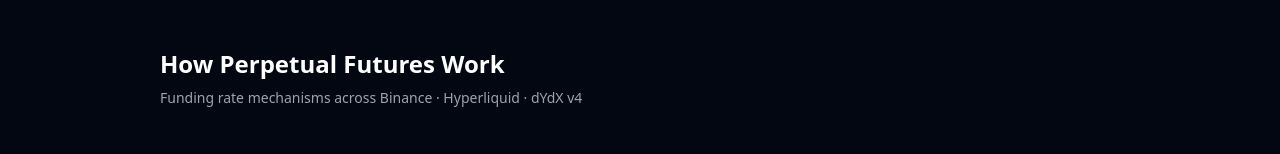
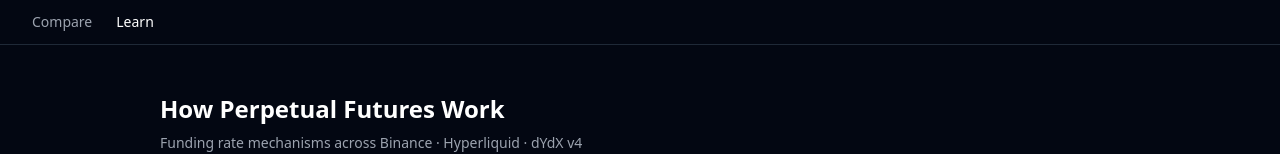
Before and after one commit to Beltran12138/perpkit, a Next.js app in the folder apps/compare/: page /learn in a window 1280 px wide. Shown: the top 154 px of the page. Built offline with nearby package versions, Linux system fonts and the light colour scheme; no server answers.

Commit message:
feat(compare): add NavBar with Compare/Learn tabs

```diff
--- a/apps/compare/app/layout.tsx
+++ b/apps/compare/app/layout.tsx
@@ -1,15 +1,19 @@
 import type { Metadata } from 'next'
 import './globals.css'
+import { NavBar } from '../components/NavBar'
 
 export const metadata: Metadata = {
-  title: 'PerpKit Compare',
-  description: 'Real-time perpetual futures exchange comparison — Binance · OKX · Gate',
+  title: 'PerpKit',
+  description: 'Perpetual futures exchange tools — Compare · Learn',
 }
 
 export default function RootLayout({ children }: { children: React.ReactNode }) {
   return (
     <html lang="en">
-      <body className="bg-gray-950 text-gray-100 min-h-screen">{children}</body>
+      <body className="bg-gray-950 text-gray-100 min-h-screen">
+        <NavBar />
+        {children}
+      </body>
     </html>
   )
 }
--- /dev/null
+++ b/apps/compare/components/NavBar.tsx
@@ -0,0 +1,30 @@
+'use client'
+
+import Link from 'next/link'
+import { usePathname } from 'next/navigation'
+
+const LINKS = [
+  { href: '/', label: 'Compare' },
+  { href: '/learn', label: 'Learn' },
+] as const
+
+export function NavBar() {
+  const pathname = usePathname()
+  return (
+    <nav className="border-b border-gray-800 px-8 py-3 flex gap-6">
+      {LINKS.map(({ href, label }) => (
+        <Link
+          key={href}
+          href={href}
+          className={`text-sm font-medium transition-colors ${
+            pathname === href
+              ? 'text-white'
+              : 'text-gray-400 hover:text-gray-200'
+          }`}
+        >
+          {label}
+        </Link>
+      ))}
+    </nav>
+  )
+}
```
